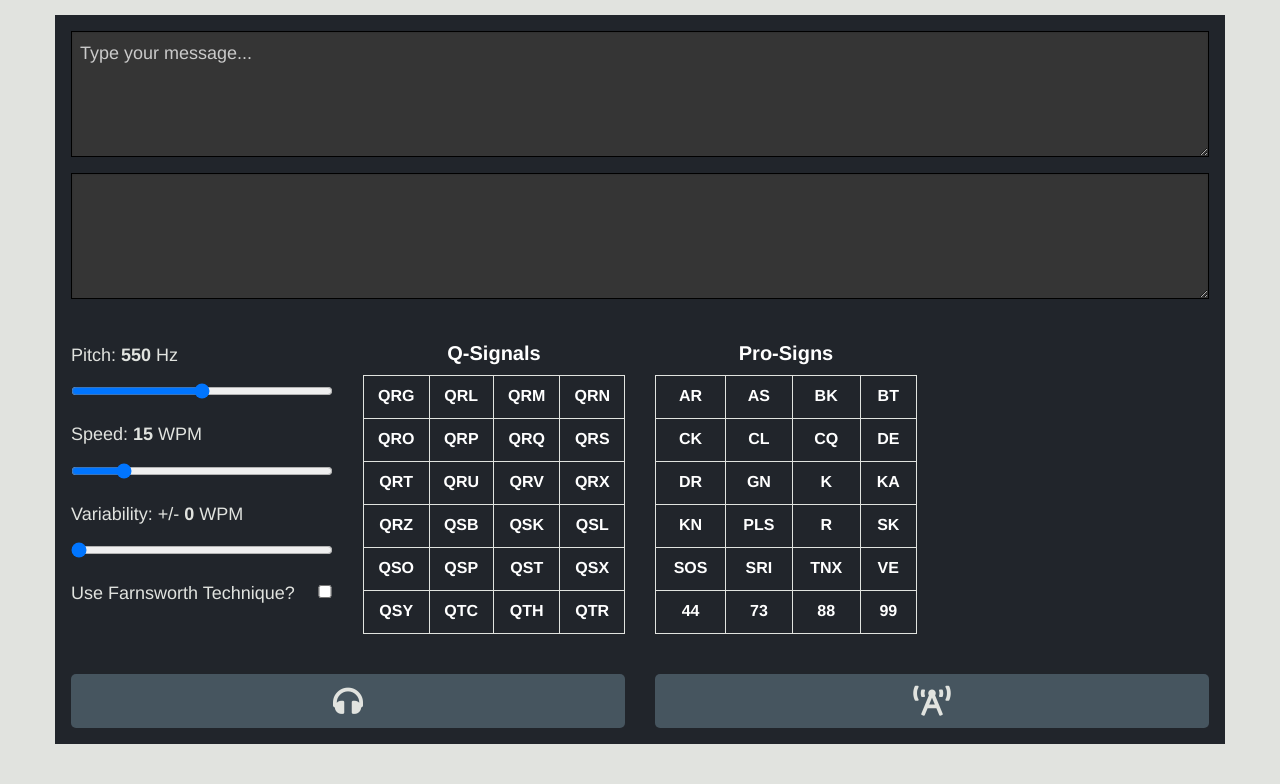
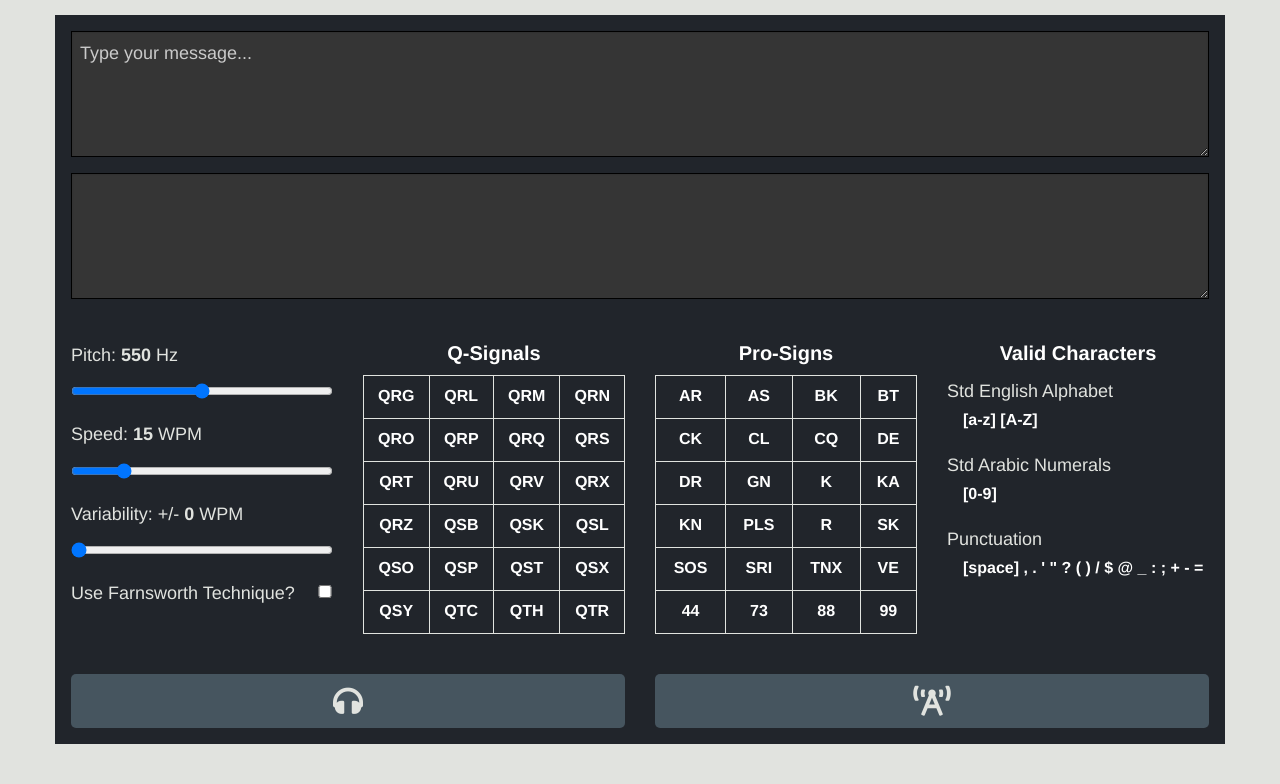
Before and after one commit to DelMitch/CW-Assist, a Django app: template templates/assistcw/index.html in a window 1280 px wide. Shown: the part 76-860 px from the top of the page. Run offline with Django 3.2, Linux system fonts and the light colour scheme; the template is opened without the code that fills it, so the values that code supplies are empty; some libraries are stand-ins or nearby versions.

Commit message:
Added note regarding valid characters.

```diff
--- a/static/assistcw/css/app.css
+++ b/static/assistcw/css/app.css
@@ -188,6 +188,12 @@ h5
     font-weight: bold;
 }
 
+#guide
+{
+    margin-left: 1rem;
+    font-weight: bold;
+}
+
 table, tr, td
 {
     border: 1px solid #e1e3df;
--- a/templates/assistcw/index.html
+++ b/templates/assistcw/index.html
@@ -306,6 +306,27 @@
                     </div>
                   </div>
                 </div>
+
+                <!-- Pro-Signs :: http://cwops.org/wp-content/uploads/2018/07/CW-Abbreviations.pdf -->
+                <div class="large-3 medium-3 small-3 cell">
+                  <div class="grid-x grid-padding-x">
+                    <div class="large-12 medium-12 small-12 cell">
+                      <h5 title="A complete list of Valid Characters.">Valid Characters</h5>
+                      <label id="guide-label" for="alpha">Std English Alphabet</label>
+                      <p id="guide" name="alpha">
+                        [a-z] [A-Z]
+                      </p>
+                      <label id="guide-label" for="numeric">Std Arabic Numerals</label>
+                      <p id="guide" name="numeric">
+                        [0-9]
+                      </p>
+                      <label id="guide-label" for="punct">Punctuation</label>
+                      <p id="guide" name="punct">
+                        [space] , . ' " ? ( ) / $ @ _ : ; + - =
+                      </p>
+                    </div>
+                  </div>
+                </div>
               </div>
 
               <br />
```
